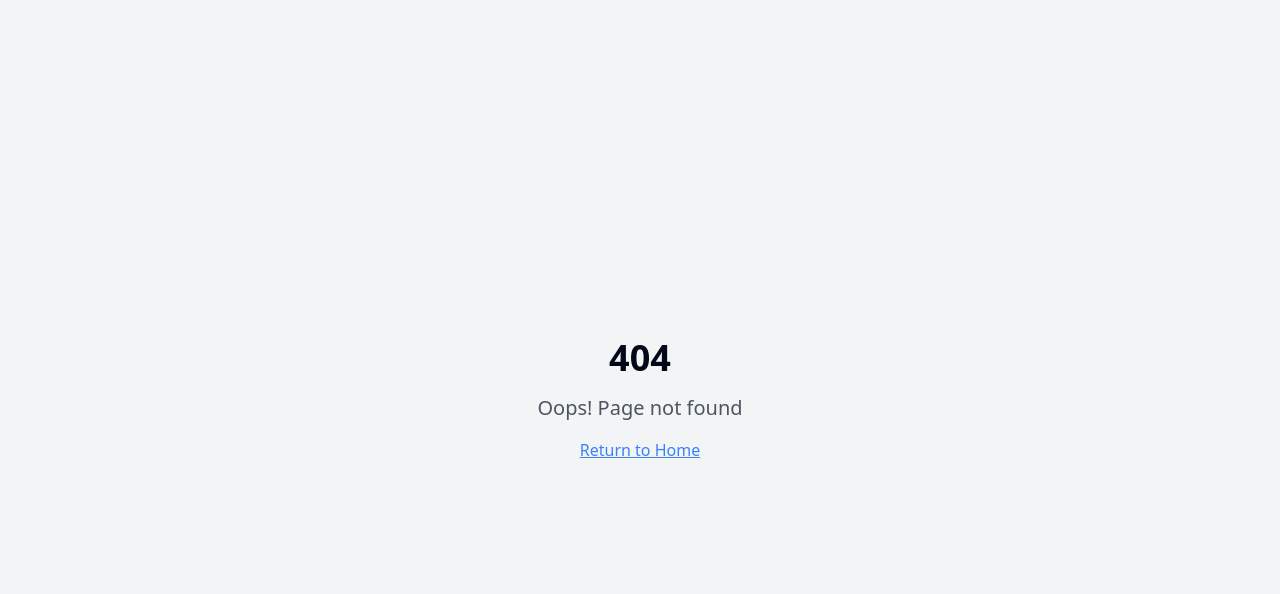
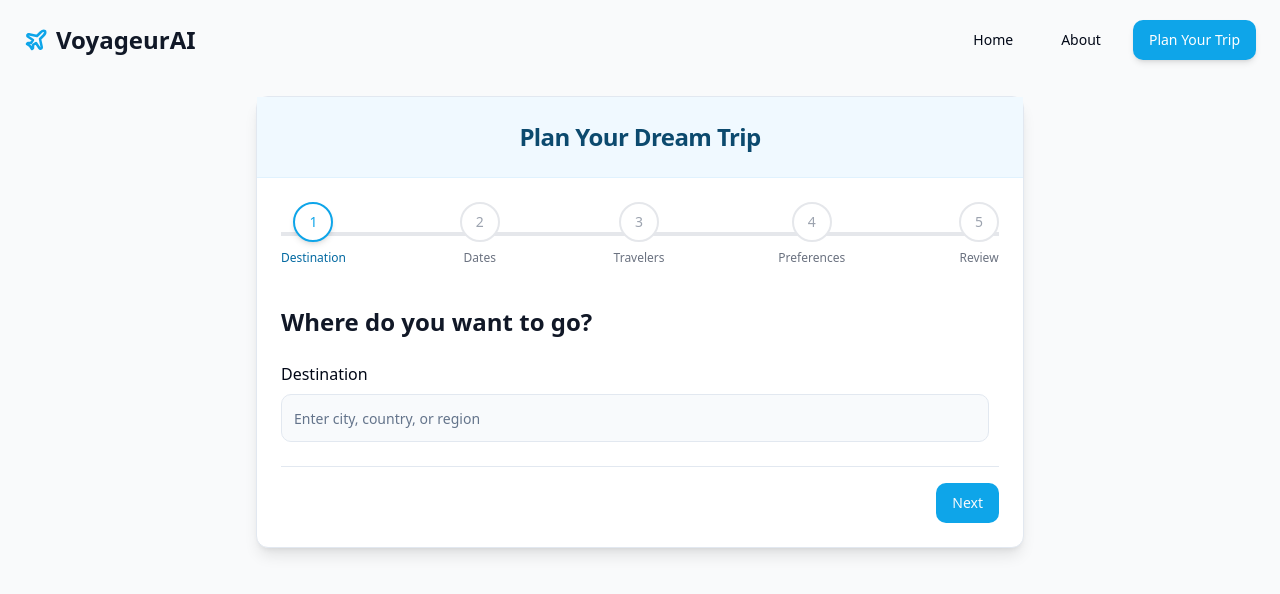
Before and after one commit to yajnesh06/GlobeTrek, a React (Vite) app: page /plan-trip in a window 1280 px wide. Before the commit this address had no page. Shown: the top 594 px of the page. Built offline with nearby package versions, Linux system fonts and the light colour scheme.

Commit message:
Fix broken "Plan Trip" link
The "Plan Trip" link in the Navbar was leading to a 404 page. This commit fixes the link so that it navigates to the correct page.

```diff
--- a/src/App.tsx
+++ b/src/App.tsx
@@ -1,3 +1,4 @@
+
 import { Toaster } from "@/components/ui/toaster";
 import { Toaster as Sonner } from "@/components/ui/sonner";
 import { TooltipProvider } from "@/components/ui/tooltip";
@@ -5,6 +6,7 @@ import { QueryClient, QueryClientProvider } from "@tanstack/react-query";
 import { BrowserRouter, Routes, Route } from "react-router-dom";
 import Index from "./pages/Index";
 import NotFound from "./pages/NotFound";
+import PlanTrip from "./pages/PlanTrip";
 
 const queryClient = new QueryClient();
 
@@ -16,6 +18,7 @@ const App = () => (
       <BrowserRouter>
         <Routes>
           <Route path="/" element={<Index />} />
+          <Route path="/plan-trip" element={<PlanTrip />} />
           {/* ADD ALL CUSTOM ROUTES ABOVE THE CATCH-ALL "*" ROUTE */}
           <Route path="*" element={<NotFound />} />
         </Routes>
--- /dev/null
+++ b/src/pages/PlanTrip.tsx
@@ -0,0 +1,42 @@
+
+import React from 'react';
+import { Card, CardContent, CardHeader, CardTitle } from "@/components/ui/card";
+import TripForm from '@/components/TripForm';
+import { TripFormData } from '@/types';
+import { toast } from 'sonner';
+import { generateItinerary } from '@/lib/gemini';
+import Navbar from '@/components/Navbar';
+
+const PlanTrip = () => {
+  const handleSubmit = async (data: TripFormData) => {
+    toast.info("Generating your personalized itinerary...");
+
+    try {
+      const itinerary = await generateItinerary(data);
+      // Here you would typically save or display the itinerary
+      toast.success("Your itinerary has been created!");
+      console.log("Generated itinerary:", itinerary);
+    } catch (error) {
+      console.error("Error generating itinerary:", error);
+      toast.error("Failed to generate itinerary. Please try again.");
+    }
+  };
+
+  return (
+    <div className="min-h-screen bg-gray-50">
+      <Navbar />
+      <div className="container mx-auto px-4 pt-24 pb-16">
+        <Card className="max-w-3xl mx-auto shadow-lg">
+          <CardHeader className="bg-voyage-50 border-b border-voyage-100">
+            <CardTitle className="text-2xl text-center text-voyage-900">Plan Your Dream Trip</CardTitle>
+          </CardHeader>
+          <CardContent className="p-6">
+            <TripForm onSubmit={handleSubmit} />
+          </CardContent>
+        </Card>
+      </div>
+    </div>
+  );
+};
+
+export default PlanTrip;
```
